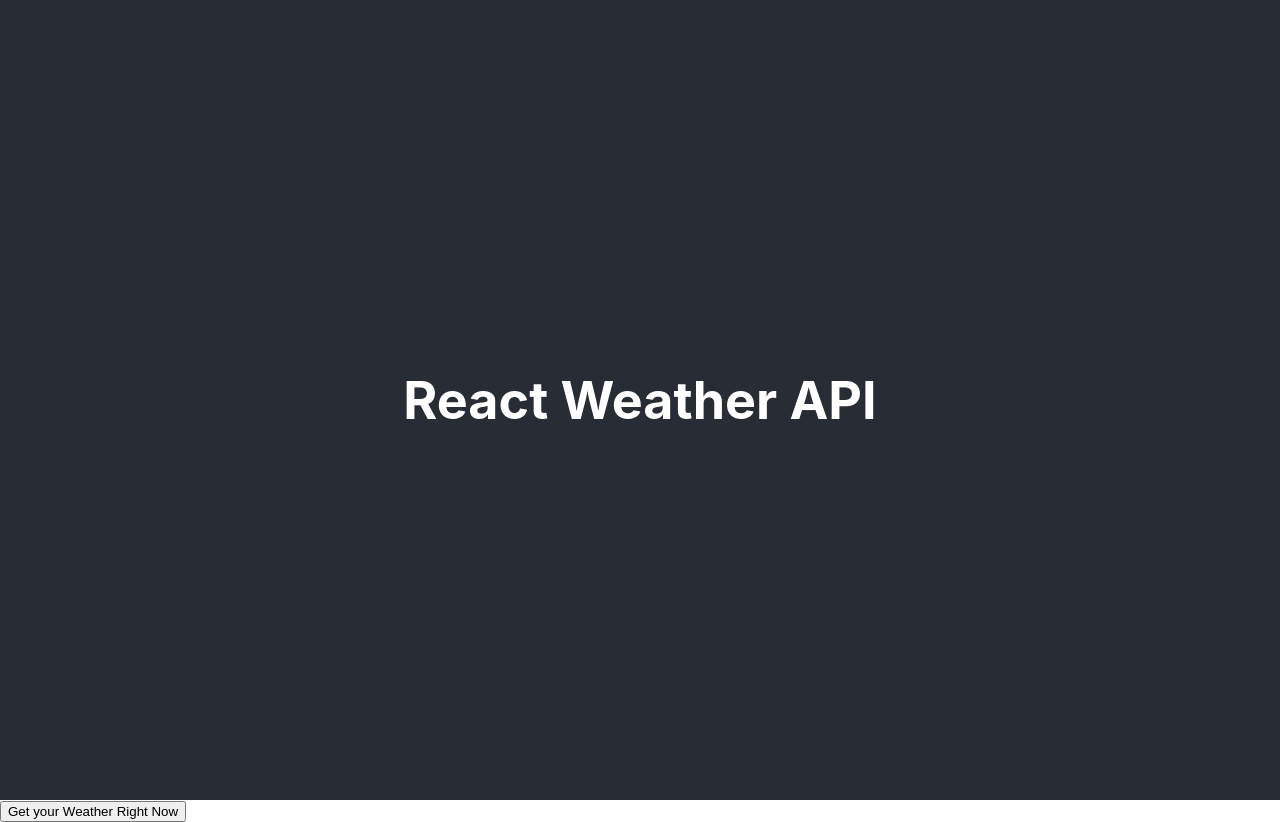
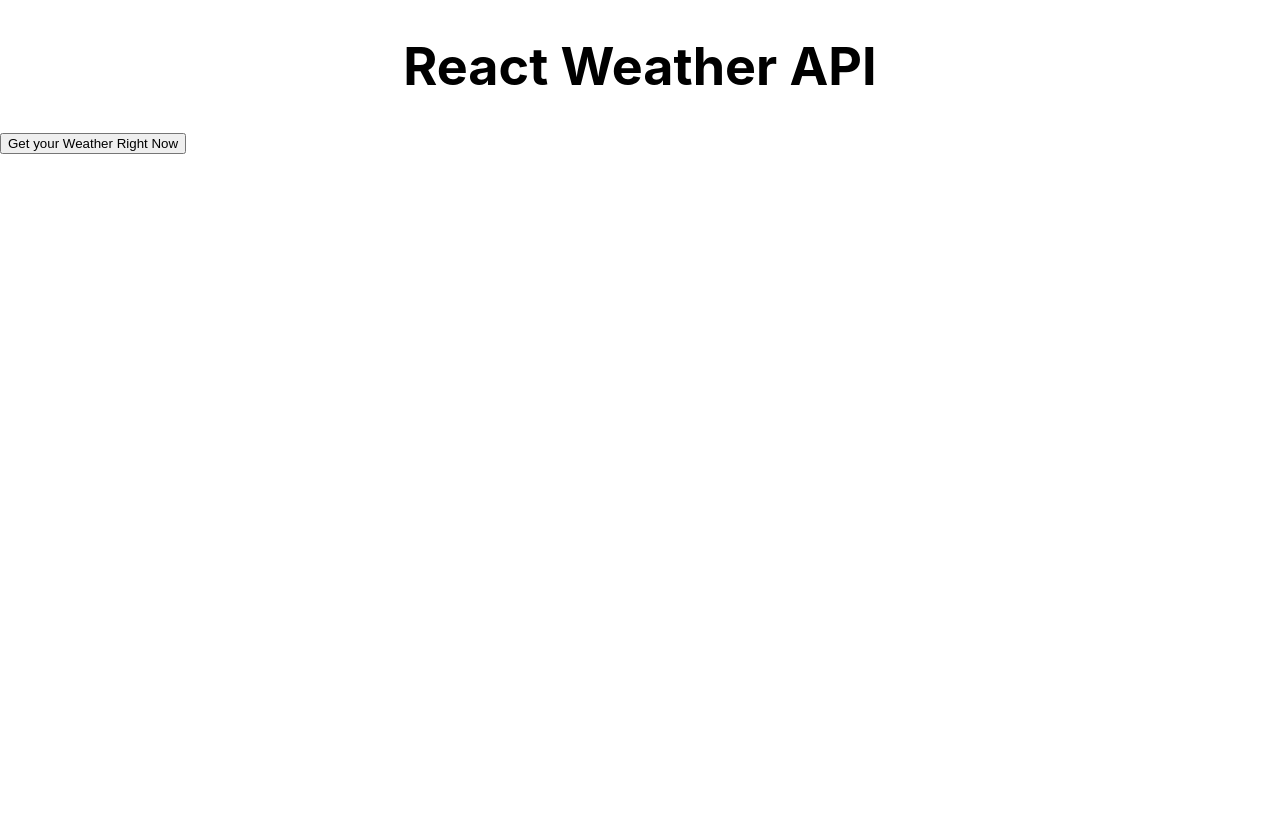
Before and after one commit to down-dive/react_weather_api, a React (Create React App) app: page / in a window 1280 px wide. After the commit the page ends 800 px from the top, so only its background shows below. Built offline with nearby package versions, Linux system fonts and the light colour scheme.

Commit message:
experimenting with css

```diff
--- a/src/App.css
+++ b/src/App.css
@@ -14,14 +14,20 @@
 } */
 
 .App-header {
-  background-color: #282c34;
-  min-height: 100vh;
+  /* background-color: #282c34;
+  min-height: 100vh; */
   display: flex;
   flex-direction: column;
   align-items: center;
   justify-content: center;
   font-size: calc(10px + 2vmin);
-  color: white;
+  /* color: white; */
+}
+
+.App-button {
+  display:flex;
+  flex-direction: column;
+  align-items: flex-end;
 }
 
 /* .App-link {
--- a/src/App.js
+++ b/src/App.js
@@ -29,7 +29,7 @@ function App() {
         <h1>React Weather API</h1>
       </header>
       <body>
-        <button onClick={getWeather}>Get your Weather Right Now</button>
+        <button className="App-button" onClick={getWeather}>Get your Weather Right Now</button>
         {weather}
       </body>
     </div>
```
